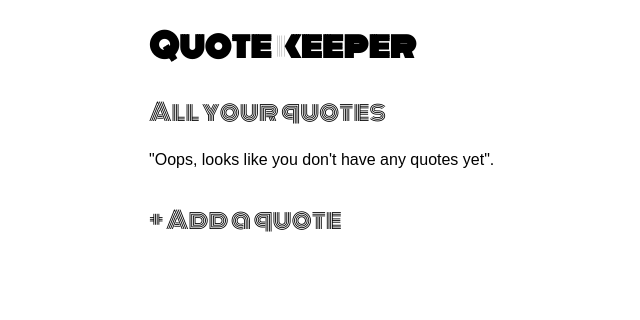
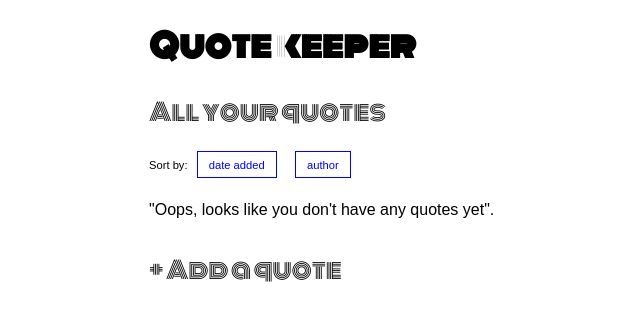
Before and after one commit to guywuy/quote-collector, a React (Create React App) app: page / in a window 1280 px wide. Shown: the top 320 px of the page, without its empty margins (41-681 px from the left). Built offline with nearby package versions, Linux system fonts and the light colour scheme; the HTML template or start-up script is replaced by a standard one.

Commit message:
Added buttons and ability to sort collection by author name or date added/id

```diff
--- a/src/App.css
+++ b/src/App.css
@@ -9,6 +9,18 @@ h1, h2{
 }
 h2 {
   font-weight: 300;
+}
+.sort-buttons{
+  margin: 0 0 2em 0;
+  font-size: 0.7em;
+}
+.sort-button{
+  background: none;
+  color: blue;
+  margin: 0 0.8em;
+  border: 1px solid;
+  font-size: 1em;
+  padding: 0.6em 1em;
 }
 .quote{
     max-width: 800px;
--- a/src/QuoteCollection.js
+++ b/src/QuoteCollection.js
@@ -1,10 +1,41 @@
 import React from 'react';
 import {Quote} from './Quote';
+import {SortButton} from './SortButton';
 import PropTypes from 'prop-types';
 
 export class QuoteCollection extends React.Component {
   constructor(props){
     super(props);
+    this.state = {
+      'sortBy' : 'name'
+    }
+
+    this.setSortMethod = this.setSortMethod.bind(this);
+  }
+  setSortMethod(method){
+    this.setState({
+      'sortBy' : method
+    })
+  }
+  sortByName(quotes){
+    return quotes.sort(function(a, b) {
+      var nameA = a.name.toUpperCase(); // ignore upper and lowercase
+      var nameB = b.name.toUpperCase(); // ignore upper and lowercase
+      if (nameA < nameB) {
+        return -1;
+      }
+      if (nameA > nameB) {
+        return 1;
+      }
+
+      // names must be equal
+      return 0;
+    });
+  }
+  sortById(quotes){
+    return quotes.sort(function(a, b) {
+      return a.id - b.id
+    });
   }
 
   render() {
@@ -14,7 +45,7 @@ export class QuoteCollection extends React.Component {
     if (quotes===undefined || quotes.length===0 || quotes===null){
       quotesDisplay = <p className='no-quotes'>"Oops, looks like you don't have any quotes yet".</p>
     } else {
-      //console.log(quotes);
+      this.state.sortBy === 'name' ? this.sortByName(quotes) : this.sortById(quotes);
       quotesDisplay = quotes.map((quote, index)=>{
         return <Quote name={quote.name} quote={quote.quote} identity={quote.id} key={index} deleteQuote={this.props.deleteQuote} />
       })
@@ -22,6 +53,11 @@ export class QuoteCollection extends React.Component {
     return (
       <div className="quote-collection">
         <h2>All your quotes</h2>
+        <div className="sort-buttons">
+          Sort by:
+          <SortButton handleSort={this.setSortMethod} name='date added' method='id' />
+          <SortButton handleSort={this.setSortMethod} name='author' method='name' />
+        </div>
         {quotesDisplay}
       </div>
     );
--- /dev/null
+++ b/src/SortButton.js
@@ -0,0 +1,19 @@
+import React from 'react';
+import PropTypes from 'prop-types';
+
+export function SortButton(props){
+  function handleSort(){
+    console.log('Clicked button, calling props handleSort');
+    return props.handleSort(props.method)
+  }
+  return (
+        <button className='sort-button' onClick={handleSort}>{props.name}</button>
+    );
+
+}
+
+SortButton.propTypes = {
+  name: PropTypes.string,
+  method: PropTypes.string,
+  handleSort: PropTypes.func
+};
```
Also changed, not shown: 1 other file (tests, documents, lock files or other folders).
